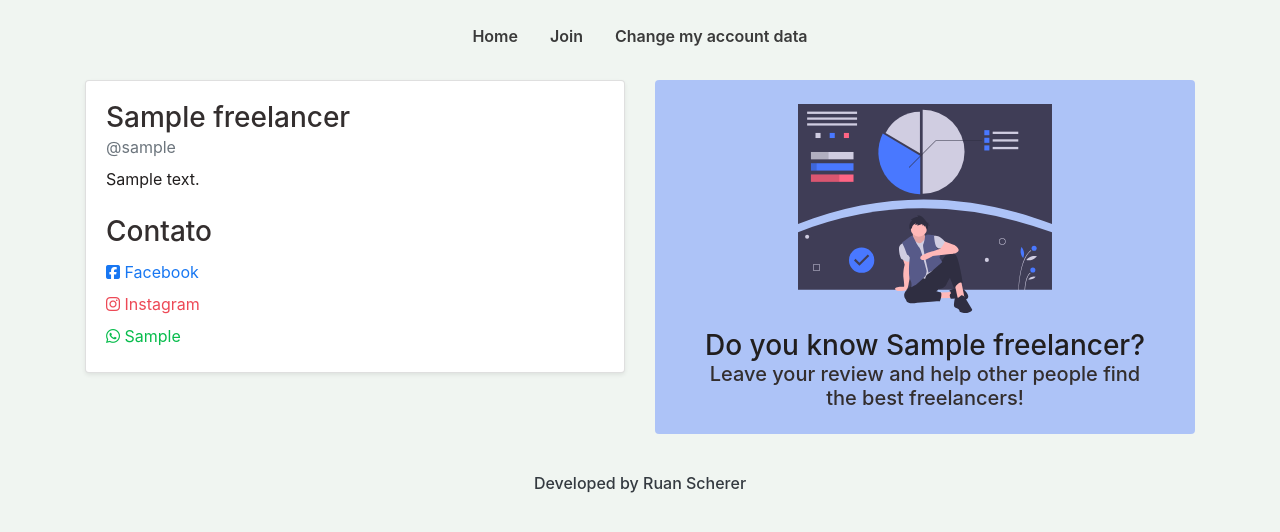
After one commit to RuanScherer/hire-a-freelancer, a Django app: page /1/freelancer in a window 1280 px wide. The commit adds this page. Shown: the top 532 px of the page. Run offline with Django 3.2, Linux system fonts and the light colour scheme; tables that the repository leaves empty hold one stand-in row (values such as "Sample post"); some libraries are stand-ins or nearby versions.

Commit message:
Freelancers search and freelancer details page added

```diff
--- a/app/forms.py
+++ b/app/forms.py
@@ -7,7 +7,8 @@ class FreelancerForm(forms.ModelForm):
     username = forms.CharField(label='Username', max_length=45, min_length=3, empty_value=False, required=True,
                                help_text='People will be able to find you directly by your username.')
     biography = forms.CharField(label='Biography', widget=forms.Textarea(attrs={'rows': 3}), max_length=400,
-                                empty_value=False, required=True, help_text='Max. 400 characters.')
+                                empty_value=False, required=True, help_text='Speak objectively about yourself and your '
+                                                                            'work. (Max. 400 characters)')
     email = forms.EmailField(label='Email', max_length=200, empty_value=False, required=True)
 
     class Meta:
@@ -26,5 +27,5 @@ class FreelancerSearchForm(forms.ModelForm):
 class ContactForm(forms.ModelForm):
     class Meta:
         model = Contact
-        fields= '__all__'
+        fields = '__all__'
         exclude = ['freelancer']
--- a/app/services/FreelancerService.py
+++ b/app/services/FreelancerService.py
@@ -1,4 +1,4 @@
-from ..models import Freelancer
+from ..models import Freelancer, Contact
 from django.db.models import Q
 from .ContactService import store_freelancer_contact
 
@@ -11,9 +11,22 @@ def store(p_freelancer, p_contact):
 
 
 def last_registered():
-    return Freelancer.objects.order_by('-id')
+    return Freelancer.objects.order_by('-id')[:6]
 
 
 def show(search):
     return Freelancer.objects.filter(Q(name__contains=search) | Q(username__contains=search) |
                                      Q(biography__contains=search))
+
+
+def get_details(id):
+    try:
+        freelancer = Freelancer.objects.get(id=id)
+        try:
+            freelancer_contact = Contact.objects.get(freelancer=id)
+            freelancer_data = {'freelancer': freelancer, 'contact': freelancer_contact}
+        except Contact.DoesNotExist:
+            freelancer_data = {'freelancer': freelancer, 'contact': False}
+    except Freelancer.DoesNotExist:
+        return False
+    return freelancer_data
--- a/app/static/app/global.css
+++ b/app/static/app/global.css
@@ -31,6 +31,10 @@ html, body {
 
 .bg-lightgreen {
     background-color: rgba(15, 196, 122, .6);
+}
+
+.bg-lightyellow {
+    background-color: rgba(255, 223, 76, .6);
 }
 
 .board {
@@ -91,6 +95,10 @@ label {
     box-shadow: 0 .5rem 1rem rgba(0, 0, 0, .10) !important
 }
 
+.btn-link:hover {
+    box-shadow: none !important
+}
+
 .form-control:focus {
     border-color: transparent !important
 }
@@ -103,3 +111,7 @@ label {
     margin: 0 !important;
     padding: 0 !important
 }
+
+.w-fit {
+    width: fit-content !important
+}
--- a/app/templates/base.html
+++ b/app/templates/base.html
@@ -7,6 +7,7 @@
         <meta http-equiv="X-UA-Compatible" content="ie=edge">
         <link rel="stylesheet" href="{% static 'app/global.css' %}" />
         <link rel="stylesheet" href="{% static 'app/css/bootstrap.min.css' %}">
+        <script src="https://use.fontawesome.com/7410ed3608.js"></script>
         <title>Hire a Freelancer</title>
     </head>
     <body class="px-3">
--- /dev/null
+++ b/app/templates/freelancer-details/index.html
@@ -0,0 +1,65 @@
+{% extends 'base.html'  %}
+{% load static %}
+{% load filters %}
+{% block content %}
+<main class="w-100 text-center">
+    <header class="w-100 my-3">
+        <nav class="nav d-flex flex-wrap justify-content-center">
+            <a class="nav-link p-0 my-2 mx-3" href="/">Home</a>
+            <a class="nav-link p-0 my-2 mx-3" href="/join">Join</a>
+            <a class="nav-link p-0 my-2 mx-3" href="/manage-account">Change my account data</a>
+        </nav>
+        {% if not freelancer %}
+        <div class="h-100 mt-3 py-4 px-3 container row mx-auto d-flex flex-wrap bg-lightyellow board">
+            <img src="{% static 'app/images/empty-result.svg' %}" alt="Hello, colaborator" class="col-sm-5 w-100">
+            <div class="col-sm-7 w-100 d-flex flex-column justify-content-center align-items-center">
+                <h1 class="m-0">Oops!</h1>
+                <h4 class="m-0 subtitle maxwidth-85">It looks like you're looking for a freelancer not registered yet...</h4>
+            </div>
+        </div>
+        {% endif %}
+    </header>
+</main>
+
+{% if freelancer %}
+<section class="container p-0 my-4 mx-auto row d-flex justify-content-center flex-wrap">
+    <div class="col-md-6 w-100">
+        <div class="card shadow-sm">
+            <div class="card-body d-flex flex-column">
+                <section>
+                    <h3 class="text-semidark mb-0">{{ freelancer.freelancer.name }}</h3>
+                    <span class="text-muted">@{{ freelancer.freelancer.username }}</span>
+                    <p class="card-text my-2">{{ freelancer.freelancer.biography }}</p>
+                </section>
+                <section class="mt-3 d-flex flex-column">
+                    <h3 class="text-semidark">Contato</h3>
+                    {% if freelancer.contact %}
+                    <a href="{{ freelancer.contact.facebook }}" target="_blank" rel="noopener" class="card-text my-1 w-fit" style="color: #1877F2">
+                        <i class="fa fa-facebook-square" aria-hidden="true"></i>
+                        Facebook
+                    </a>
+                    <a href="{{ freelancer.contact.instagram }}" target="_blank" rel="noopener" class="card-text my-1 w-fit" style="color: #ed4956">
+                        <i class="fa fa-instagram" aria-hidden="true"></i>
+                        Instagram
+                    </a>
+                    <p class="card-text my-1 w-fit" style="color: #07bc4c">
+                        <i class="fa fa-whatsapp" aria-hidden="true"></i>
+                        {{ freelancer.contact.whatsapp }}
+                    </p>
+                    {% else %}
+                    <p class="card-text my-2">Este freelancer não cadastrou nenhuma informação de contato. :(</p>
+                    {% endif %}
+                </section>
+            </div>
+        </div>
+    </div>
+    <div class="container col-md-6 mx-auto">
+        <div class="d-flex flex-column align-items-center bg-lightblue board py-4 px-3 mt-3 mt-md-0 text-center">
+            <img src="{% static 'app/images/rating.svg' %}" alt="Hello, colaborator" class="w-50 mb-3">
+            <h3 class="m-0">Do you know {{ freelancer.freelancer.name }}?</h3>
+            <h5 class="m-0 subtitle maxwidth-85">Leave your review and help other people find the best freelancers!</h5>
+        </div>
+    </div>
+</section>
+{% endif %}
+{% endblock content %}
--- a/app/templates/register/index.html
+++ b/app/templates/register/index.html
@@ -21,7 +21,7 @@
             {% csrf_token %}
             <h3>Personal data</h3>
             {% include "form_snippet.html" with form=freelancer_form %}
-            <h3 class="mt-4">Contact and Social Networks <span>(optional)</span></h3>
+            <h3 class="mt-4">Contact and Social Networks (optional)</h3>
             {% include "form_snippet.html" with form=contact_form %}
             <button type="submit" class="btn btn-lg btn-light text-green">Join now</button>
         </form>
--- a/app/urls.py
+++ b/app/urls.py
@@ -2,8 +2,10 @@ from django.contrib import admin
 from django.urls import path
 from .views import *
 
+app_name = 'app'
 urlpatterns = [
     path('', show_landing, name='landing'),
     path('join', show_register, name='join'),
-    path('search-freelancers', show_freelancers, name="search-freelancers")
+    path('search-freelancers', show_freelancers, name='search-freelancers'),
+    path('<int:id>/freelancer', show_freelancer_details, name='freelancer')
 ]
--- a/app/views.py
+++ b/app/views.py
@@ -40,3 +40,8 @@ def show_freelancers(request):
             search = freelancer_search_form.cleaned_data["search"]
             freelancers = FreelancerService.show(search)
             return render(request, 'search-freelancers/index.html', {'freelancers': freelancers})
+
+
+def show_freelancer_details(request, id):
+    freelancer = FreelancerService.get_details(id)
+    return render(request, 'freelancer-details/index.html', {'freelancer': freelancer})
```
Also changed, not shown: app/templates/landing/index.html (+4 -3 lines), app/templates/search-freelancers/index.html (+6 -3 lines), app/migrations/0004_auto_20200716_1854.py (added), app/static/app/images/empty-result.svg (added), app/static/app/images/hire.svg (added), app/static/app/images/rating.svg (added).
